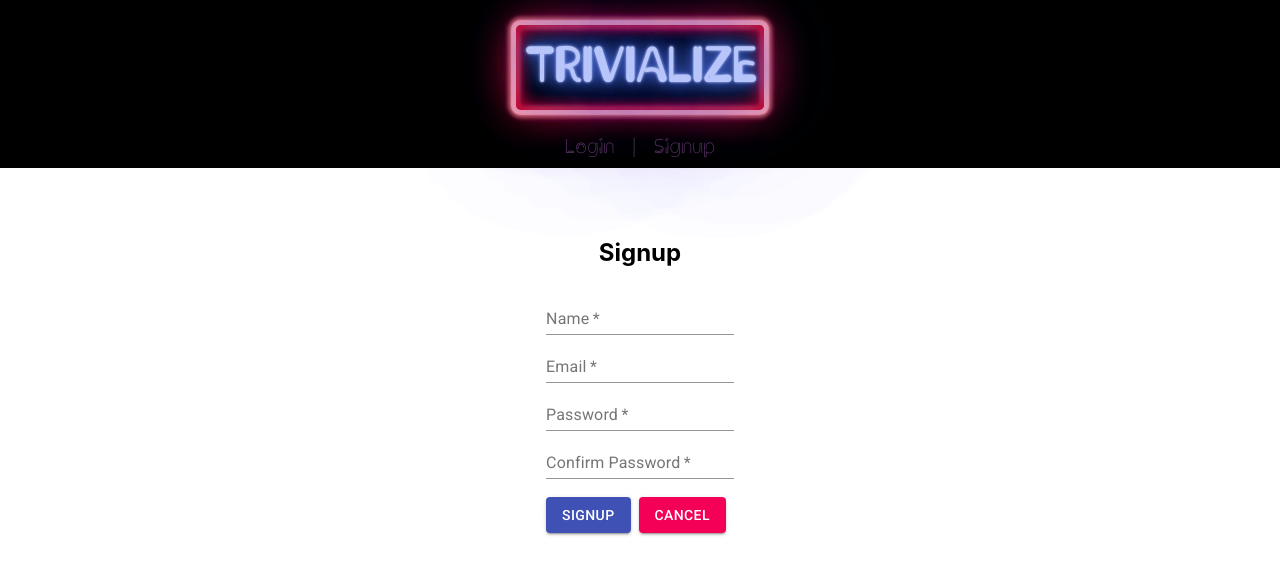
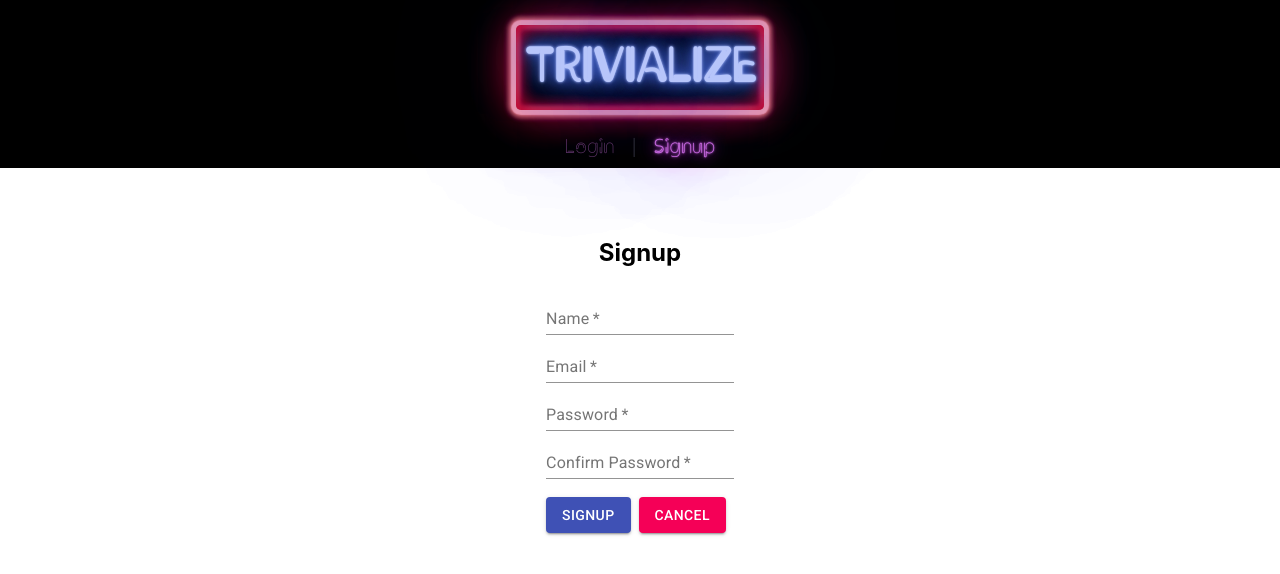
Before and after one commit to arghmatey/Trivialize, a React (Create React App) app: page /signup in a window 1280 px wide. Shown: the top 574 px of the page. Built offline with nearby package versions, Linux system fonts and the light colour scheme; no server answers.

Commit message:
Active navlink

```diff
--- a/src/components/NavBar/NavBar.css
+++ b/src/components/NavBar/NavBar.css
@@ -15,7 +15,7 @@
     text-shadow: 0vw 0vw .25vw #a6e9b9, 0vw 0vw .1vw #64d984, 0vw 0vw 2vw #64d984, 0vw 0vw 1vw #22c950, 0vw 0vw 5vw #22c950, 0vw 0vw 10vw #22c950, 0vw 0vw 20vw #22c950, 0vw 0vw 30vw #22c950;
 }
 
-.neon-nav:hover {
+.neon-nav:hover, .neon-active {
     color: #CA6EE2;
     text-shadow: 0vw 0vw .25vw #CA6EE2, 0vw 0vw .1vw #be4ddb, 0vw 0vw 2vw #be4ddb, 0vw 0vw 1vw #b22dd5, 0vw 0vw 5vw #b22dd5, 0vw 0vw 10vw #b22dd5, 0vw 0vw 20vw #b22dd5, 0vw 0vw 30vw #b22dd5;
 }
--- a/src/components/NavBar/NavBar.js
+++ b/src/components/NavBar/NavBar.js
@@ -1,23 +1,23 @@
 import React from 'react';
-import { Link } from 'react-router-dom';
+import { NavLink } from 'react-router-dom';
 import './NavBar.css'
 
 const NavBar = (props) => {
     let nav = props.user ?
         <div className="Nav">
-            <Link to='/skills' className="neon-nav">Skills</Link>
+            <NavLink to='/skills' className="neon-nav" activeClassName="neon-active">Skills</NavLink>
             &nbsp;&nbsp;|&nbsp;&nbsp;
-            <Link to='/trivias' className="neon-nav">Trivia Games</Link>
+            <NavLink to='/trivias' className="neon-nav" activeClassName="neon-active">Trivia Games</NavLink>
             &nbsp;&nbsp;|&nbsp;&nbsp;
-            <Link to='' onClick={props.handleLogout} className="neon-nav">Logout</Link>
+            <NavLink to='' onClick={props.handleLogout} className="neon-nav">Logout</NavLink>
             &nbsp;&nbsp;|&nbsp;&nbsp;&nbsp;
             <span className="neon-name">Welcome, {props.user.name}</span>
         </div>
         :
         <div className="Nav">
-            <Link to='/login' className="neon-nav">Login</Link>
+            <NavLink to='/login' className="neon-nav" activeClassName="neon-active">Login</NavLink>
             &nbsp;&nbsp;|&nbsp;&nbsp;
-            <Link to='/signup' className="neon-nav">Signup</Link>
+            <NavLink to='/signup' className="neon-nav" activeClassName="neon-active">Signup</NavLink>
         </div>;
 
     return (
--- a/src/index.css
+++ b/src/index.css
@@ -21,8 +21,8 @@ a:hover {
   background-color: var(--accent);
 }
 
-a.active {
+/* a.active {
   color: var(--background);
   background-color: var(--black);
   cursor: default;
-}
+} */
```
